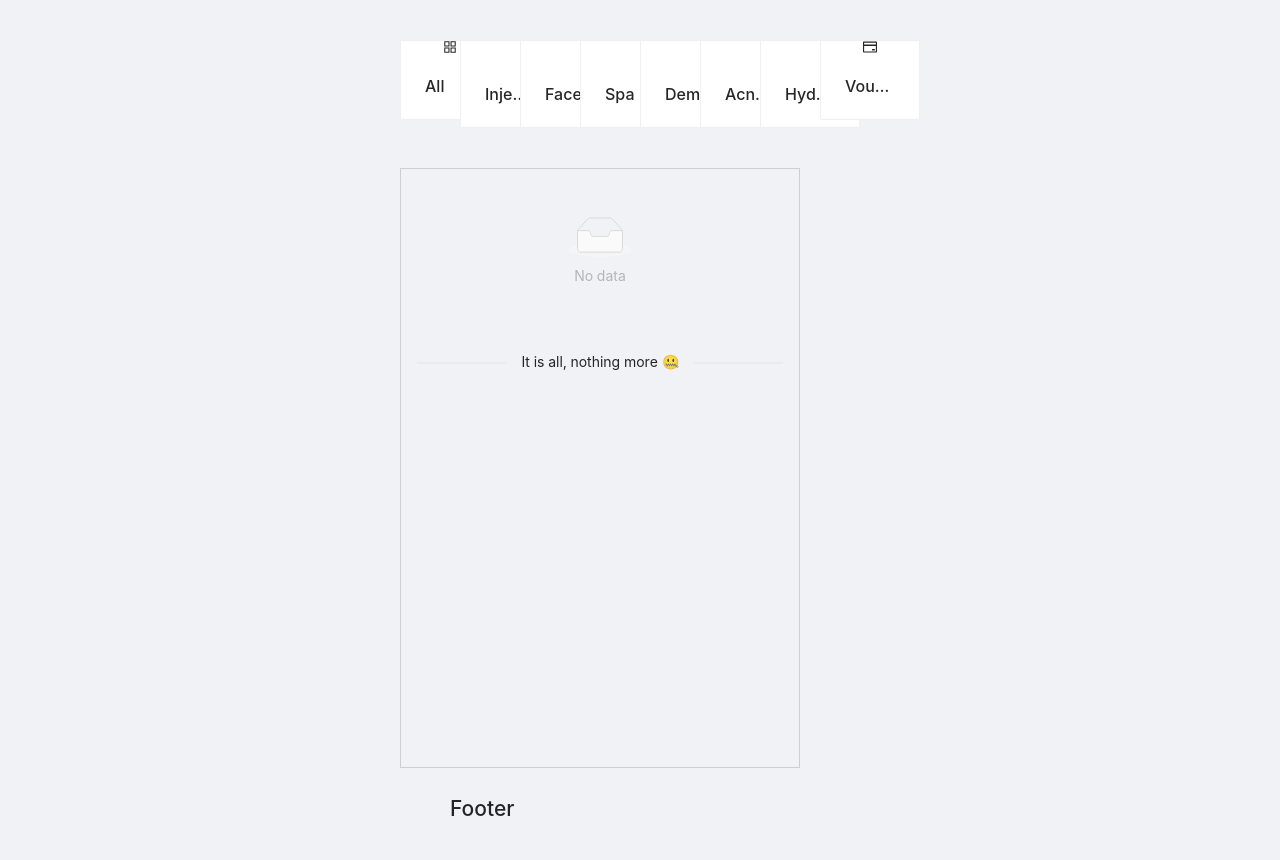
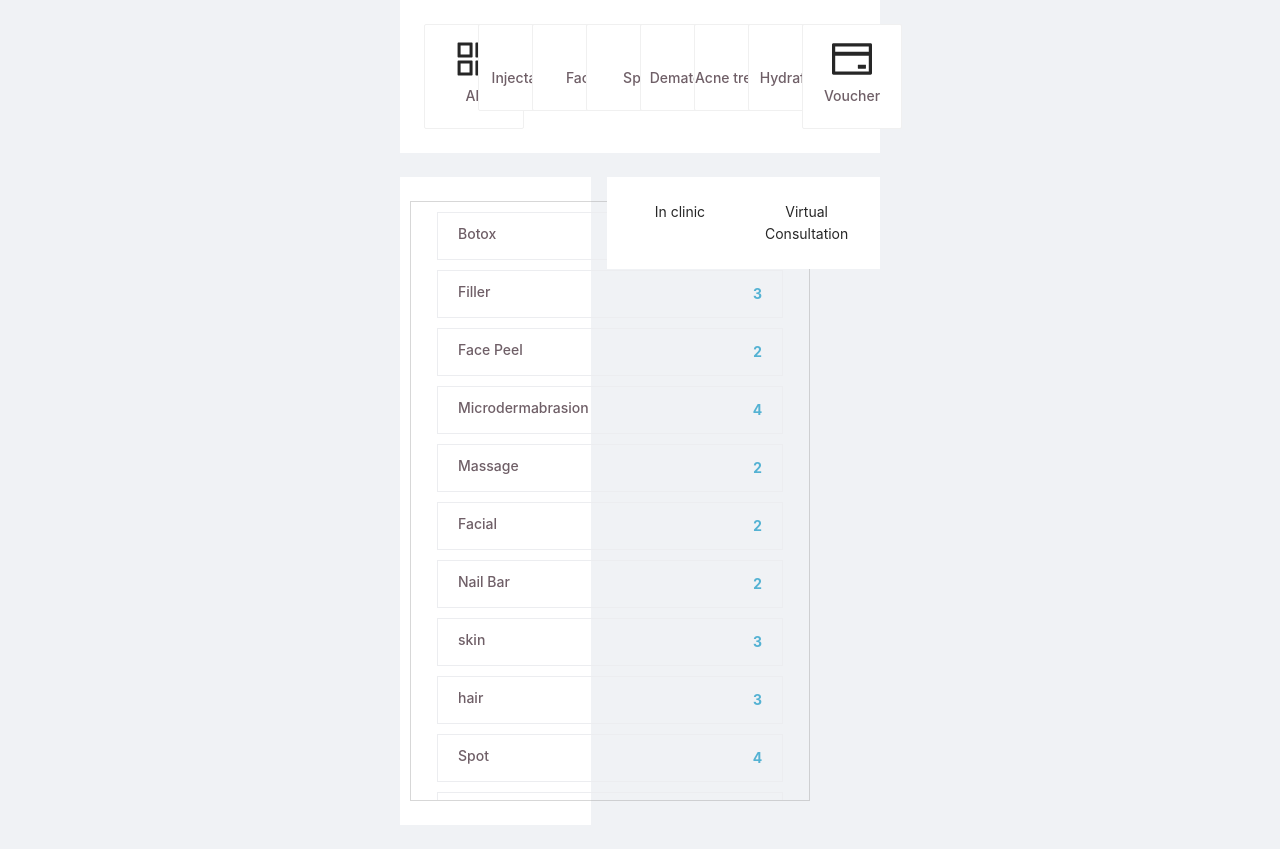
Before and after one commit to NikolaRistoski/online-booking, a React (Create React App) app: page / in a window 1280 px wide. Built offline with nearby package versions, Linux system fonts and the light colour scheme; some icons are missing.

Commit message:
Finishing with day 1 :D

```diff
--- a/src/App.css
+++ b/src/App.css
@@ -1,5 +1,28 @@
-.icon-card:active{
-  border: 1px solid #54b2d3;
-      -webkit-box-shadow: 0 0 4px #a6dcef;
-      box-shadow: 0 0 4px #a6dcef;
+.ant-card-body {
+  padding: 0;
 }
+
+.ant-card-meta-title {
+  font-size: 14px;
+  color: #6f5f67;
+}
+
+.ant-list-item-meta-title {
+  color: #6f5f67;
+}
+
+.ant-list-split .ant-list-item {
+  border: 1px solid #ecedf0;
+  margin: 10px;
+}
+
+.ant-list-item {
+  padding: 10px 20px;
+  border: 1px solid #ecedf0 !important;
+}
+
+.ant-list-item:hover {
+  cursor: pointer;
+  border: 1px solid #54b2d3 !important;
+  color: #54b2d3 !important;
+}
--- a/src/App.js
+++ b/src/App.js
@@ -15,13 +15,12 @@ const { Header, Footer, Content } = Layout;
 function App() {
   return (
 
-    <Layout style={{padding:"0 25rem"}}>
+    <Layout style={{ padding: "0 25rem" }}>
       <Row>
         <Col span={24}>
           <Content>
             <Filter />
           </Content>
-          <Footer><FooterComponent /></Footer>
         </Col>
       </Row>
     </Layout>
--- /dev/null
+++ b/src/components/CategoryInformations/categoryInformations.component.jsx
@@ -0,0 +1,20 @@
+import { Row, Col } from 'antd';
+
+const style = {
+    textAlign: 'center'
+};
+
+const CategoryInformations = () => {
+    return(
+        <Row style={style}>
+            <Col span={12}>
+                <div>In clinic</div>
+            </Col>
+            <Col span={12}>
+            <div>Virtual Consultation</div>
+            </Col>
+        </Row>
+    )
+}
+
+export default CategoryInformations;
--- a/src/components/FIlter/filter.component.jsx
+++ b/src/components/FIlter/filter.component.jsx
@@ -1,4 +1,4 @@
-import { useState } from 'react';
+import { useState, useEffect } from 'react';
 
 import { defaultItems } from '../../data/data.js';
 
@@ -8,18 +8,28 @@ import ScroolList from '../List/scroolList.component'
 import { Row, Col } from 'antd';
 import { AppstoreOutlined, CreditCardOutlined } from '@ant-design/icons';
 import { Card } from 'antd';
+import CategoryInformations from '../CategoryInformations/categoryInformations.component.jsx';
 
 
 const { Meta } = Card;
 
 const style = {
-    padding: '2.5rem 0',
-    margin: '0 auto'
+    padding: '24px',
+    background: '#ffffff',
+    textAlign: 'center'
 };
+
+const styleTwo = {
+    padding: '24px 10px',
+    margin: '24px auto',
+    background: '#ffffff',
+}
+
 
 const Filter = () => {
     const [categoryName, setCategoryName] = useState([]);
 
+    // Get all categories
     const renderAllCategories = () => {
         const array = []
 
@@ -32,6 +42,7 @@ const Filter = () => {
         setCategoryName(array)
     }
 
+    //  Get filtered categories
     const filterItems = (categoryName) => {
         const array = []
 
@@ -45,16 +56,22 @@ const Filter = () => {
         setCategoryName(array)
     }
 
+    useEffect(() => {
+        renderAllCategories()
+    }, [])
+
     return (
-        <>
+        <div>
             <Row style={style}>
                 <Col span={3} onClick={() => renderAllCategories()}>
                     <Card
                         hoverable
-                        style={{ width: 100 }}
+                        style={{ width: 100, fontSize: 40, padding: '15px 0' }}
                         cover={<AppstoreOutlined />}
                     >
-                        <Meta title="All" />
+                        <Meta title="All" style={{
+                            padding: "10px 0"
+                        }} />
                     </Card>
                 </Col>
                 {
@@ -63,10 +80,12 @@ const Filter = () => {
                             <Col key={item.key} span={3} onClick={() => filterItems(item.name)}>
                                 <Card
                                     hoverable
-                                    style={{ width: 100 }}
+                                    style={{ width: 100, padding: '15px 0' }}
                                     cover={<item.icon />}
                                 >
-                                    <Meta title={item.name} />
+                                    <Meta title={item.name} style={{
+                                        padding: "10px 0",
+                                    }} />
                                 </Card>
                             </Col>
                         )
@@ -75,17 +94,28 @@ const Filter = () => {
                 <Col span={3}>
                     <Card
                         hoverable
-                        style={{ width: 100 }}
+                        style={{ width: 100, fontSize: 40, padding: '15px 0' }}
                         cover={<CreditCardOutlined />}
                     >
-                        <Meta title="Voucher" />
+                        <Meta title="Voucher" style={{
+                            padding: "10px 0"
+                        }} />
                     </Card>
                 </Col>
             </Row>
-            <Row>
-                <ScroolList data={categoryName} />
+            <Row gutter={16}>
+                <Col span={10}>
+                    <div style={styleTwo}>
+                        <ScroolList data={categoryName} />
+                    </div>
+                </Col>
+                <Col span={14}>
+                    <div style={styleTwo}>
+                        <CategoryInformations />
+                    </div>
+                </Col>
             </Row>
-        </>
+        </div>
     )
 }
 
--- a/src/components/List/scroolList.component.jsx
+++ b/src/components/List/scroolList.component.jsx
@@ -16,7 +16,6 @@ const ScroolList = ({ data }) => {
             <InfiniteScroll
                 dataLength={data.length}
                 loader={<Skeleton avatar paragraph={{ rows: 1 }} active />}
-                endMessage={<Divider plain>It is all, nothing more 🤐</Divider>}
                 scrollableTarget="scrollableDiv"
             >
                 <List
@@ -26,7 +25,10 @@ const ScroolList = ({ data }) => {
                             <List.Item.Meta
                                 title={item.name}
                             />
-                            <div>{item.rdmValue}</div>
+                            <div style={{
+                                color: '#54b2d3',
+                                fontWeight: 'bold'
+                            }}>{item.rdmValue}</div>
 
                         </List.Item>
                     )}
```
